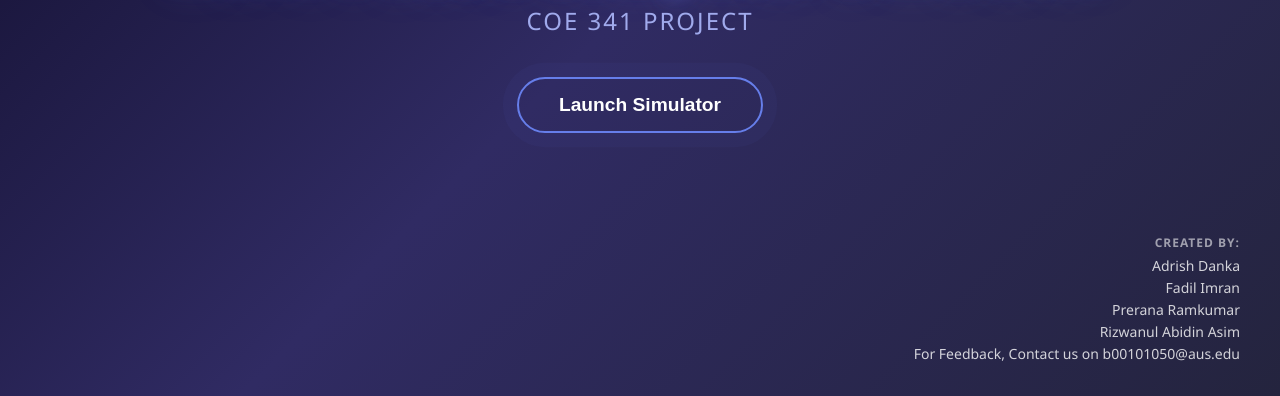
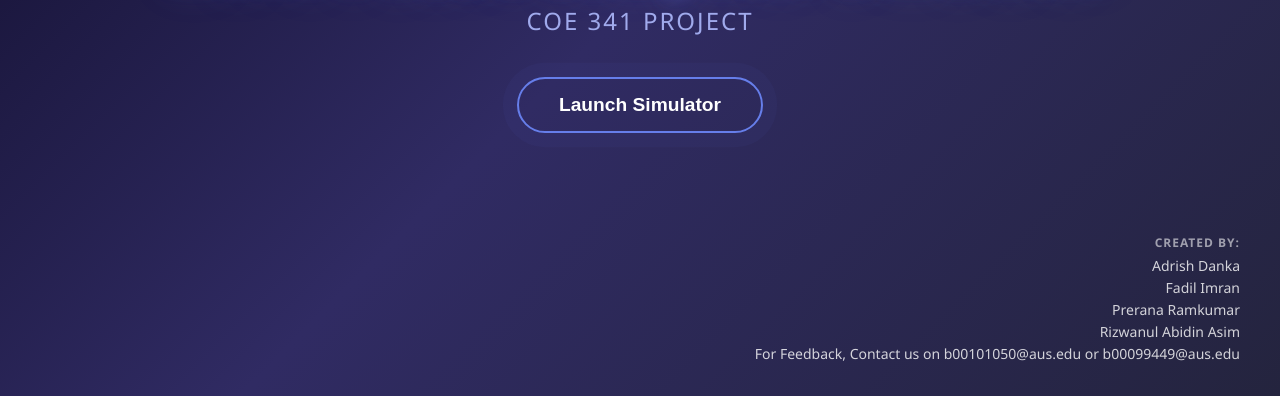
Before and after one commit to Prk10/COE341_Simulator_Assembler, a plain HTML site: page index.html in a window 1280 px wide. Shown: the part 404-800 px from the top of the page. Drawn offline with nearby package versions, Linux system fonts and the light colour scheme.

Commit message:
Updated index.html

```diff
--- a/index.html
+++ b/index.html
@@ -26,7 +26,7 @@
                 <li>Fadil Imran</li>
                 <li>Prerana Ramkumar</li>
                 <li>Rizwanul Abidin Asim</li>
-                <li>For Feedback, Contact us on b00101050@aus.edu</li>
+                <li>For Feedback, Contact us on b00101050@aus.edu or b00099449@aus.edu</li>
             </ul>
         </div>
     </div>
```
